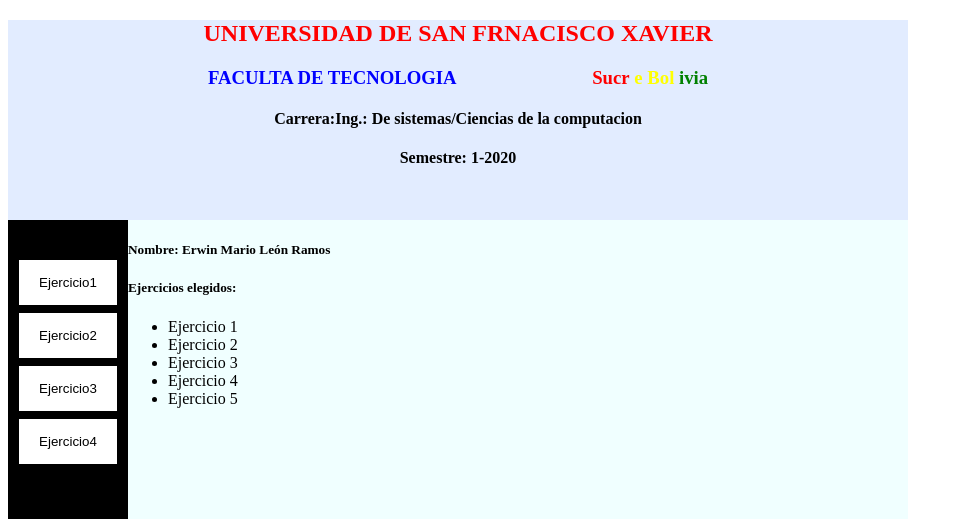
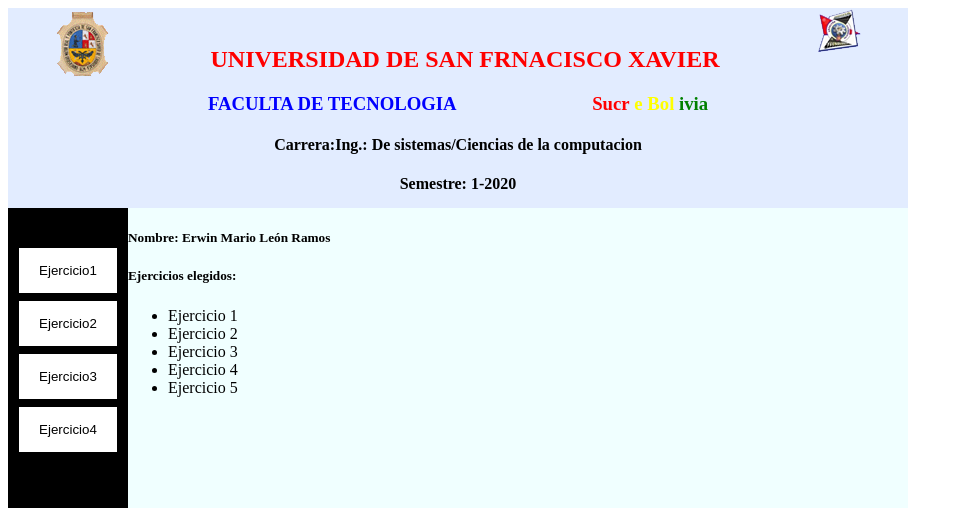
Before and after one commit to Rwin97/-DesarrolloWebEMLR, a PHP site: page / in a window 1280 px wide. Shown: the top 519 px of the page, without its empty margins (0-963 px from the left). Run offline with PHP 8.4, Linux system fonts and the light colour scheme.

Commit message:
Ejercicios del primer parcial corregido

```diff
--- a/EjerciciosExamen/estilo.css
+++ b/EjerciciosExamen/estilo.css
@@ -46,3 +46,14 @@ margin: 4px 2px;
 cursor: pointer;
 padding: 15px 20px;
 }
+
+#img1{
+float: left;
+padding-left: 5%;
+
+}
+
+#img2{
+float: right;
+padding-right: 5%;
+}
--- a/EjerciciosExamen/index.html
+++ b/EjerciciosExamen/index.html
@@ -10,7 +10,12 @@
 <div class="contenedor">
 
 <div class="arriba">
+<!--<img src="img/usfx.png" alt="10px">
+<img src="img/tecnologia.png" alt="10px"> -->
+
     <center>
+        <img id="img1" src="img/usfx.png" alt="10px">
+        <img id="img2" src="img/tecnologia.png" alt="10px"><br>
         <h2>UNIVERSIDAD DE SAN FRNACISCO XAVIER</h2>
         <h3>FACULTA DE TECNOLOGIA&nbsp;&nbsp;&nbsp;&nbsp;&nbsp;&nbsp;&nbsp;&nbsp;
             &nbsp;&nbsp;&nbsp;&nbsp;&nbsp;&nbsp;&nbsp;&nbsp;&nbsp;&nbsp;&nbsp;&nbsp;
```
